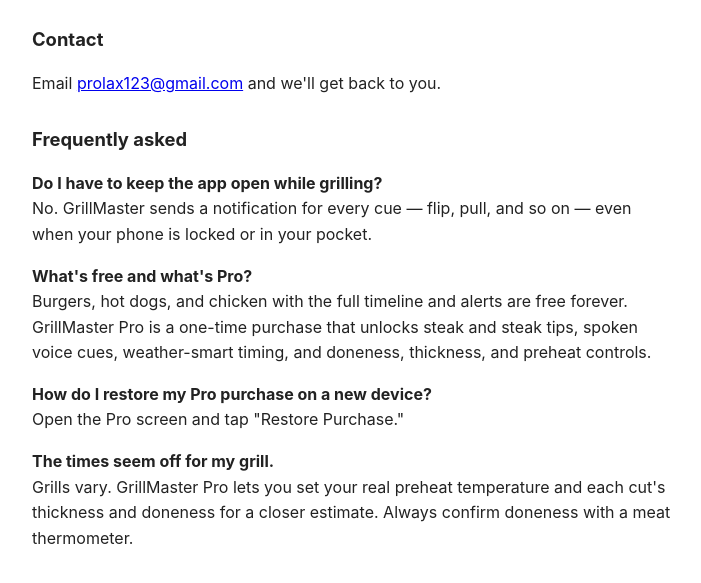
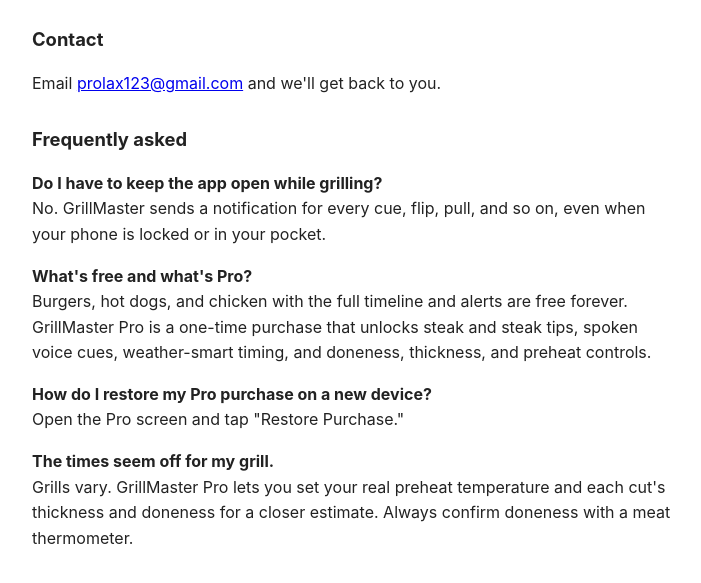
Before and after one commit to lifeandtimes111/grillmaster-legal, a plain HTML site: page support.html in a window 1280 px wide. Shown: the part 127-710 px from the top of the page, without its empty margins (288-989 px from the left). Drawn offline with Linux system fonts and the light colour scheme.

Commit message:
Update support.html

```diff
--- a/support.html
+++ b/support.html
@@ -3,7 +3,7 @@
 <head>
 <meta charset="utf-8">
 <meta name="viewport" content="width=device-width, initial-scale=1">
-<title>GrillMaster — Support</title>
+<title>GrillMaster Support</title>
 <style>
   body { font-family: -apple-system, system-ui, sans-serif; max-width: 640px; margin: 40px auto; padding: 0 20px; line-height: 1.6; color: #222; }
     h1 { font-size: 1.6rem; }
@@ -19,7 +19,7 @@
 
                 <h2>Frequently asked</h2>
                   <p><strong>Do I have to keep the app open while grilling?</strong><br>
-                    No. GrillMaster sends a notification for every cue — flip, pull, and so on — even when your phone is locked or in your pocket.</p>
+                    No. GrillMaster sends a notification for every cue, flip, pull, and so on, even when your phone is locked or in your pocket.</p>
 
                       <p><strong>What's free and what's Pro?</strong><br>
                         Burgers, hot dogs, and chicken with the full timeline and alerts are free forever. GrillMaster Pro is a one-time purchase that unlocks steak and steak tips, spoken voice cues, weather-smart timing, and doneness, thickness, and preheat controls.</p>
```
